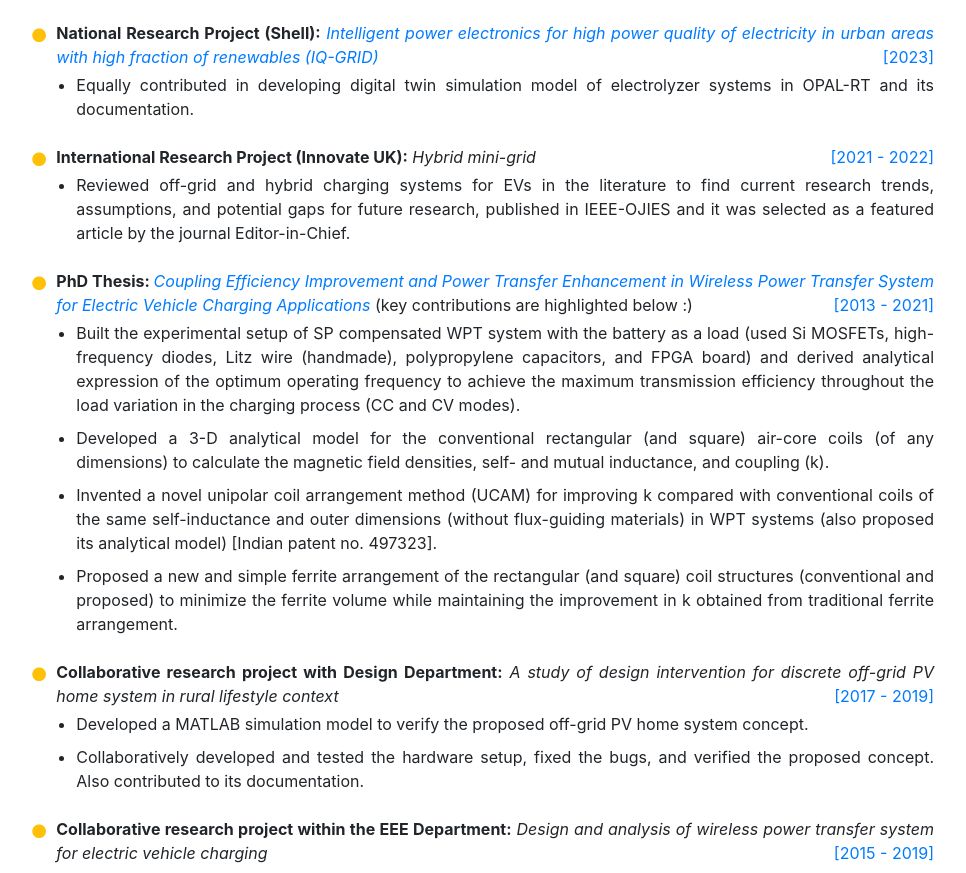
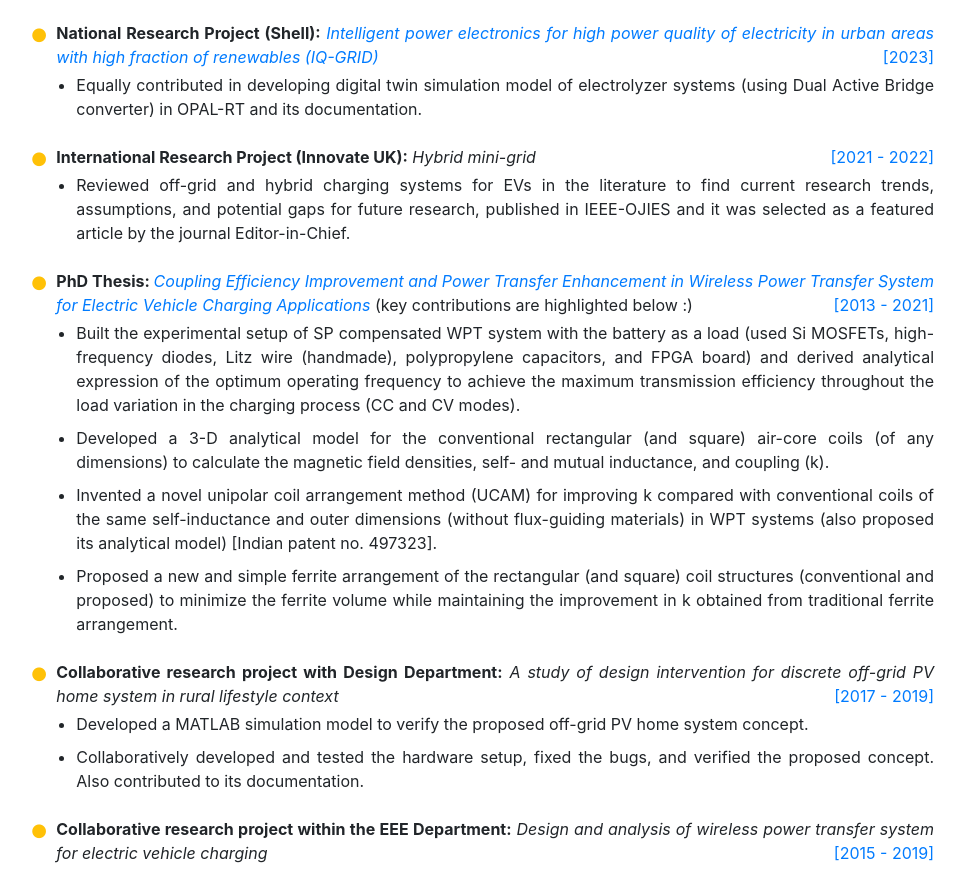
Before and after one commit to gautamrituraj/g.rituraj, a website with bundled scripts: page index.html in a window 1280 px wide. Shown: the part 3379-4252 px from the top of the page, without its empty margins (298-1264 px from the left). Built offline with nearby package versions, Linux system fonts and the light colour scheme; files whose address does not match are found by name; a web font is replaced by a local one.

Commit message:
Update index.html
DAB added

```diff
--- a/index.html
+++ b/index.html
@@ -456,7 +456,7 @@
             <span class="fa-li"><i class="fa fa-circle text-warning"></i></span>
             <p class="fw-bold mb-1 text-justify"><strong>National Research Project (Shell):</strong> <em><a href="https://projecten.topsectorenergie.nl/storage/app/uploads/public/65b/cdd/0fb/65bcdd0fb3a4f606776566.pdf" target="_blank"> Intelligent power electronics for high power quality of electricity in urban areas with high fraction of renewables (IQ-GRID)</a></em> <span class="text-primary date-right">[2023]</span></p>
 				<ul style="list-style-type: disc; padding-left: 20px;" class="text-justify custom-list">
-                <li>Equally contributed in developing digital twin simulation model of electrolyzer systems in OPAL-RT and its documentation.</li>
+                <li>Equally contributed in developing digital twin simulation model of electrolyzer systems (using Dual Active Bridge converter) in OPAL-RT and its documentation.</li>
 
 				</ul>
 			</p>
```
